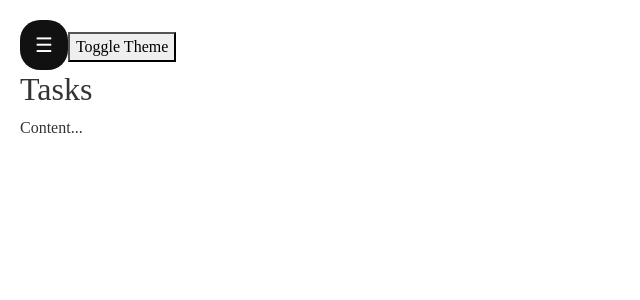
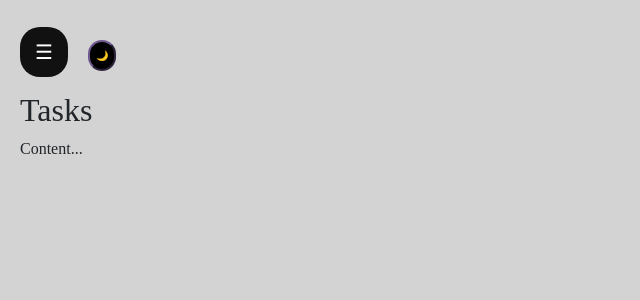
Before and after one commit to abrichards10/React-Tasks, a React (Create React App) app: page / in a window 1280 px wide. Shown: the top 300 px of the page, without its empty margins (0-640 px from the left). Built offline with nearby package versions, Linux system fonts and the light colour scheme.

Commit message:
added more dark mode configuraiton

```diff
--- a/src/components/home.jsx
+++ b/src/components/home.jsx
@@ -45,7 +45,7 @@ const Home = () => {
 
         <div id="main">
             <button className="open-button" onClick={openNav}>&#9776;</button>
-            <button onClick={toggleTheme}>Toggle Theme</button>
+            <button className="dark-mode-button" onClick={toggleTheme}>🌙</button>
             <h2>Tasks</h2>
             <p>Content...</p>
         </div>
--- a/src/index.css
+++ b/src/index.css
@@ -201,8 +201,7 @@ body {
 /* Dark mode styles */
 
 .light {
-  background-color: #fff;
-  color: #333;
+  background-color: #d3d3d3;
 }
 
 .dark {
@@ -235,6 +234,21 @@ body {
 .dark #eventNameInput, body.dark #confirmButton, body.dark #cancelButton {
   background-color: #333;
   color: white;
+}
+
+.dark #My-Stuff {
+  color: white;
+  background-color: #222222;
+}
+
+.dark-mode-button {
+  padding: 6px;
+  margin: 20px;
+  border-radius: 20px;
+  background-color: black;
+  color: white;
+  border-color: #6e588f;
+  font-size: 10px;
 }
 
 /*LOGIN PAGE*/
```
